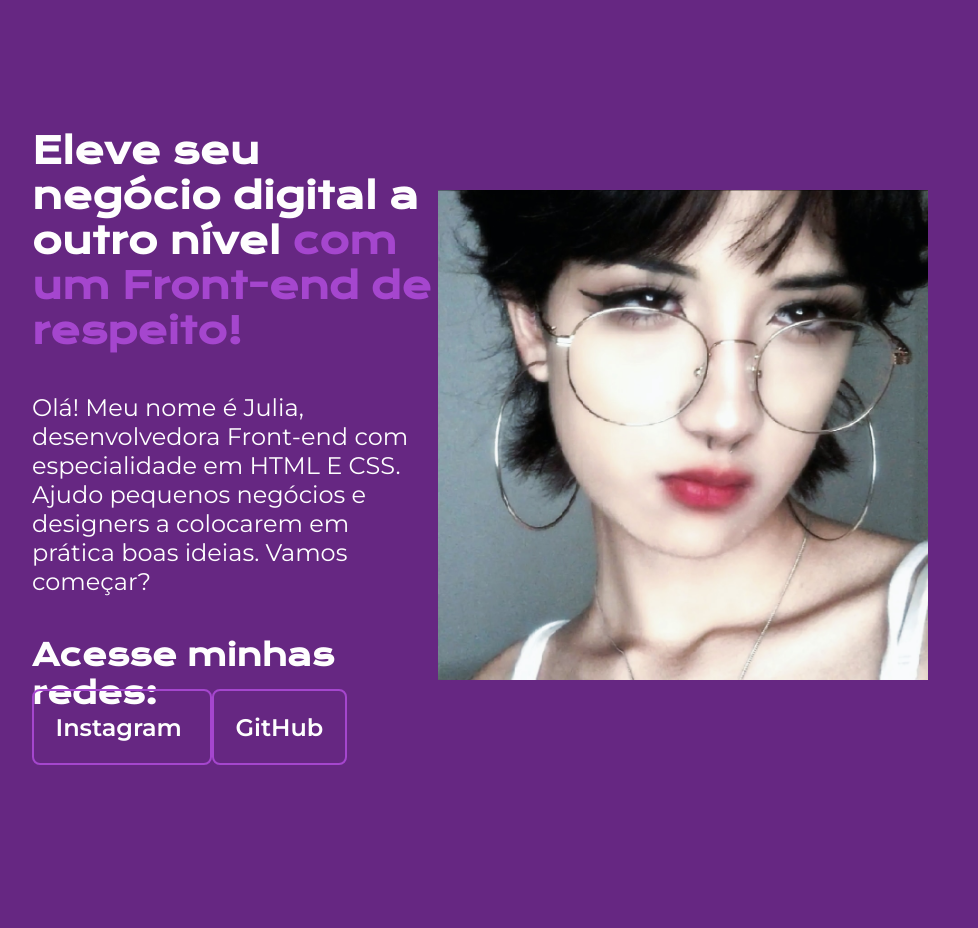
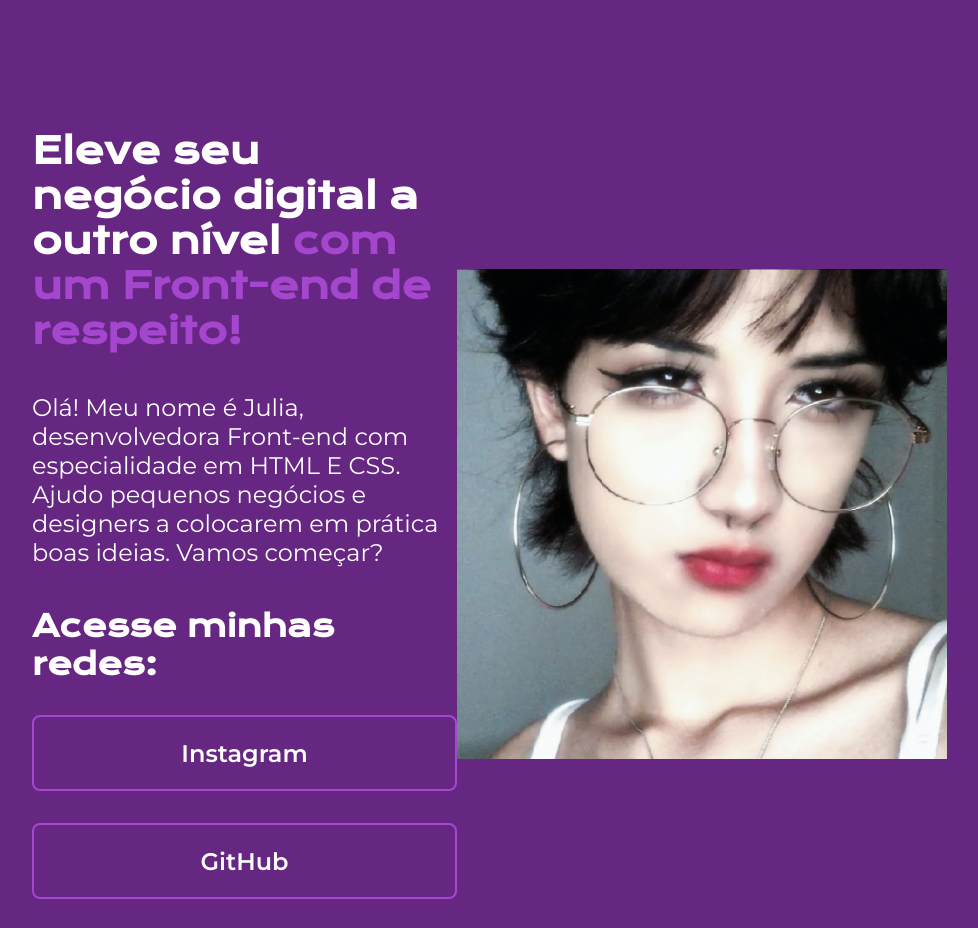
Before and after one commit to LiaBlanc/Portif-lio-JuliaBlanc-2G, a plain HTML site: page index.html in a window 1280 px wide. Shown: the whole page, without its empty margins (160-1138 px from the left). Drawn offline with nearby package versions, Linux system fonts and the light colour scheme.

Commit message:
09/10 - 20:50

```diff
--- a/index.html
+++ b/index.html
@@ -17,7 +17,7 @@
 
     <p class="apresentacao__conteudo__paragrafo"> Olá! Meu nome é Julia, desenvolvedora Front-end com especialidade em HTML E CSS. Ajudo pequenos negócios e designers a colocarem em prática boas ideias. Vamos começar? </p>
 
-<div clas="apresentacao__links">
+<div class="apresentacao__links">
   <h2 class="apresentacao__links__subtitulo"> Acesse minhas redes: </h2>
     <a class="apresentacao__links__link" href="https://instagram.com/blanccxz"> Instagram </a>
     <a class="apresentacao__links__link" href="https://github.com/LiaBlanc"> GitHub </a>
```
